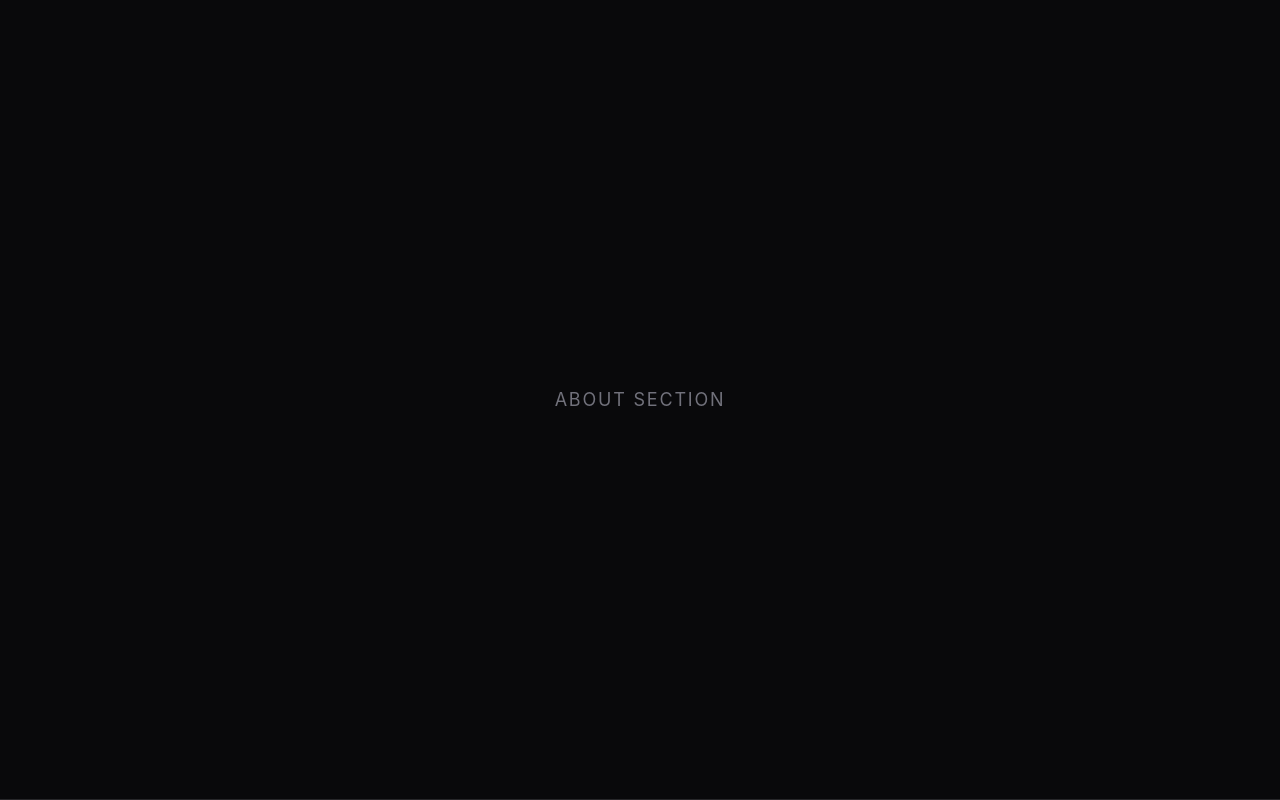
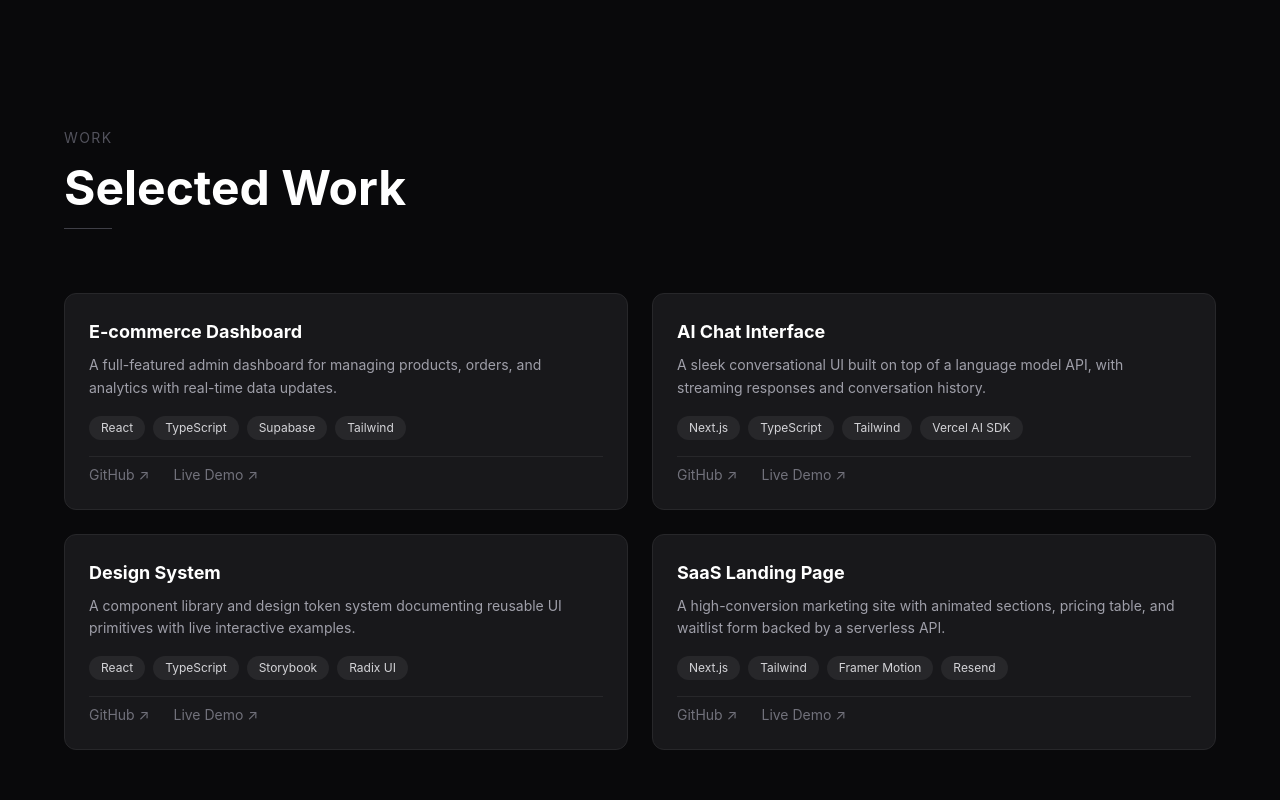
Before and after one commit to utity-tools/gallery-portfolio, a React (Vite) app: page / in a window 1280 px wide. Shown: the part 800-1600 px from the top of the page. Built offline with nearby package versions, Linux system fonts and the light colour scheme.

Commit message:
feat: add Projects section with cards, types and mock data

```diff
--- a/src/App.tsx
+++ b/src/App.tsx
@@ -1,9 +1,9 @@
 import Layout from './components/layout/Layout'
 import Hero from './components/sections/Hero'
+import Projects from './components/sections/Projects'
 
 const placeholders = [
   { id: 'about', label: 'About Section' },
-  { id: 'projects', label: 'Projects Section' },
   { id: 'contact', label: 'Contact Section' },
 ]
 
@@ -12,6 +12,7 @@ function App() {
     <Layout>
       <main>
         <Hero />
+        <Projects />
         {placeholders.map(({ id, label }) => (
           <section
             key={id}
--- /dev/null
+++ b/src/components/sections/Projects.tsx
@@ -0,0 +1,59 @@
+import { projects } from '../../data/projects'
+import type { Project } from '../../types'
+
+function ProjectCard({ project }: { project: Project }) {
+  return (
+    <article className="flex flex-col gap-4 bg-zinc-900 border border-zinc-800 rounded-xl p-6 hover:border-zinc-600 transition-colors duration-200">
+      <div className="flex flex-col gap-2">
+        <h3 className="text-white font-bold text-lg">{project.title}</h3>
+        <p className="text-zinc-400 text-sm leading-relaxed">{project.description}</p>
+      </div>
+
+      <div className="flex flex-wrap gap-2 mt-auto">
+        {project.tags.map((tag) => (
+          <span
+            key={tag}
+            className="bg-zinc-800 text-zinc-300 text-xs rounded-full px-3 py-1"
+          >
+            {tag}
+          </span>
+        ))}
+      </div>
+
+      <div className="flex items-center gap-6 pt-2 border-t border-zinc-800">
+        <a
+          href={project.github}
+          className="text-zinc-500 hover:text-white text-sm transition-colors duration-200 flex items-center gap-1"
+        >
+          GitHub ↗
+        </a>
+        <a
+          href={project.live}
+          className="text-zinc-500 hover:text-white text-sm transition-colors duration-200 flex items-center gap-1"
+        >
+          Live Demo ↗
+        </a>
+      </div>
+    </article>
+  )
+}
+
+export default function Projects() {
+  return (
+    <section id="projects" className="min-h-screen bg-zinc-950 py-32 px-6">
+      <div className="max-w-6xl mx-auto flex flex-col gap-16">
+        <div className="flex flex-col gap-4">
+          <span className="text-zinc-600 text-sm tracking-widest uppercase">Work</span>
+          <h2 className="text-4xl md:text-5xl font-bold text-white">Selected Work</h2>
+          <div className="w-12 h-px bg-zinc-700" />
+        </div>
+
+        <div className="grid grid-cols-1 md:grid-cols-2 gap-6">
+          {projects.map((project) => (
+            <ProjectCard key={project.id} project={project} />
+          ))}
+        </div>
+      </div>
+    </section>
+  )
+}
--- /dev/null
+++ b/src/data/projects.ts
@@ -0,0 +1,44 @@
+import type { Project } from '../types'
+
+export const projects: Project[] = [
+  {
+    id: 1,
+    title: 'E-commerce Dashboard',
+    description:
+      'A full-featured admin dashboard for managing products, orders, and analytics with real-time data updates.',
+    tags: ['React', 'TypeScript', 'Supabase', 'Tailwind'],
+    github: '#',
+    live: '#',
+    featured: true,
+  },
+  {
+    id: 2,
+    title: 'AI Chat Interface',
+    description:
+      'A sleek conversational UI built on top of a language model API, with streaming responses and conversation history.',
+    tags: ['Next.js', 'TypeScript', 'Tailwind', 'Vercel AI SDK'],
+    github: '#',
+    live: '#',
+    featured: true,
+  },
+  {
+    id: 3,
+    title: 'Design System',
+    description:
+      'A component library and design token system documenting reusable UI primitives with live interactive examples.',
+    tags: ['React', 'TypeScript', 'Storybook', 'Radix UI'],
+    github: '#',
+    live: '#',
+    featured: false,
+  },
+  {
+    id: 4,
+    title: 'SaaS Landing Page',
+    description:
+      'A high-conversion marketing site with animated sections, pricing table, and waitlist form backed by a serverless API.',
+    tags: ['Next.js', 'Tailwind', 'Framer Motion', 'Resend'],
+    github: '#',
+    live: '#',
+    featured: false,
+  },
+]
--- /dev/null
+++ b/src/types/index.ts
@@ -0,0 +1,9 @@
+export interface Project {
+  id: number
+  title: string
+  description: string
+  tags: string[]
+  github: string
+  live: string
+  featured: boolean
+}
```
